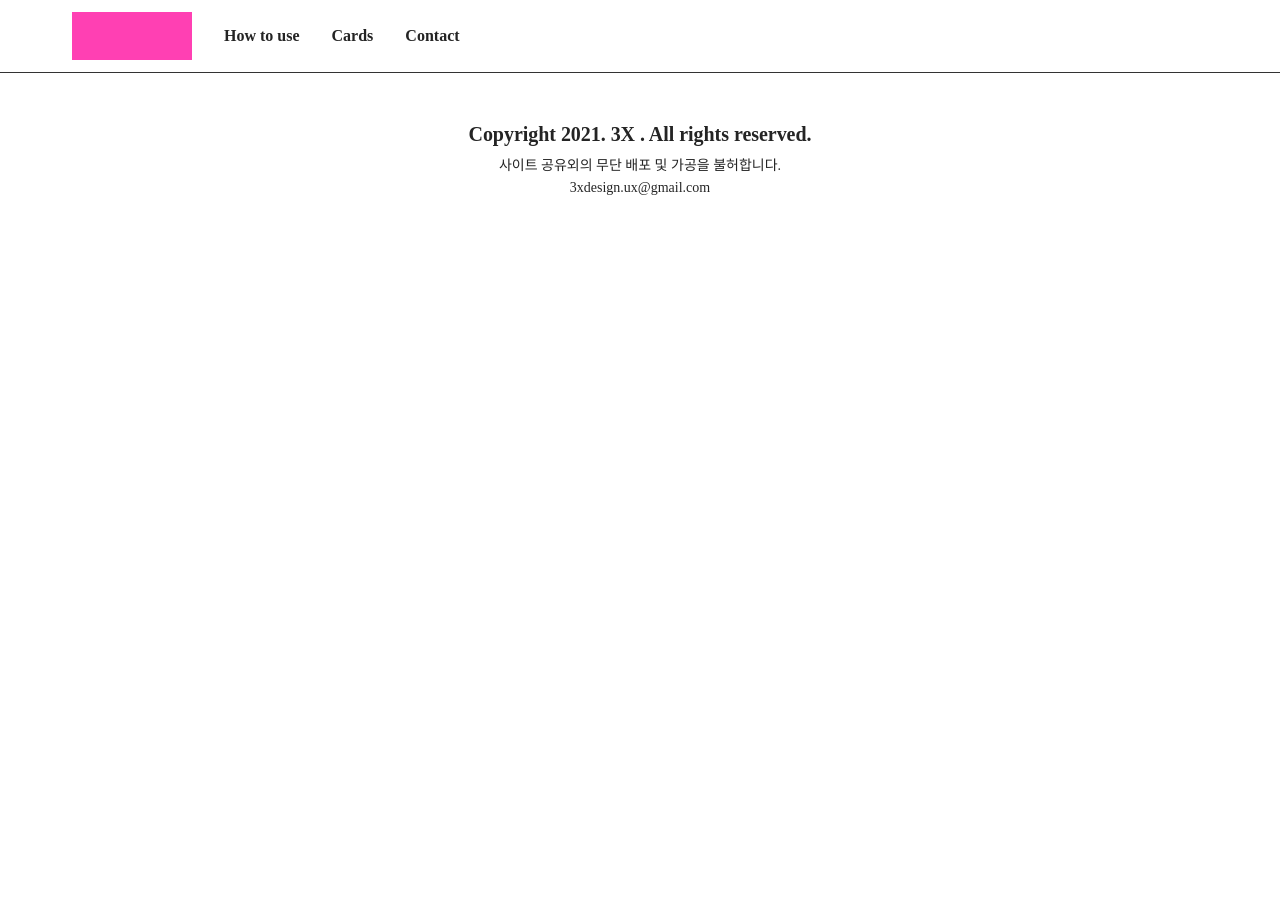
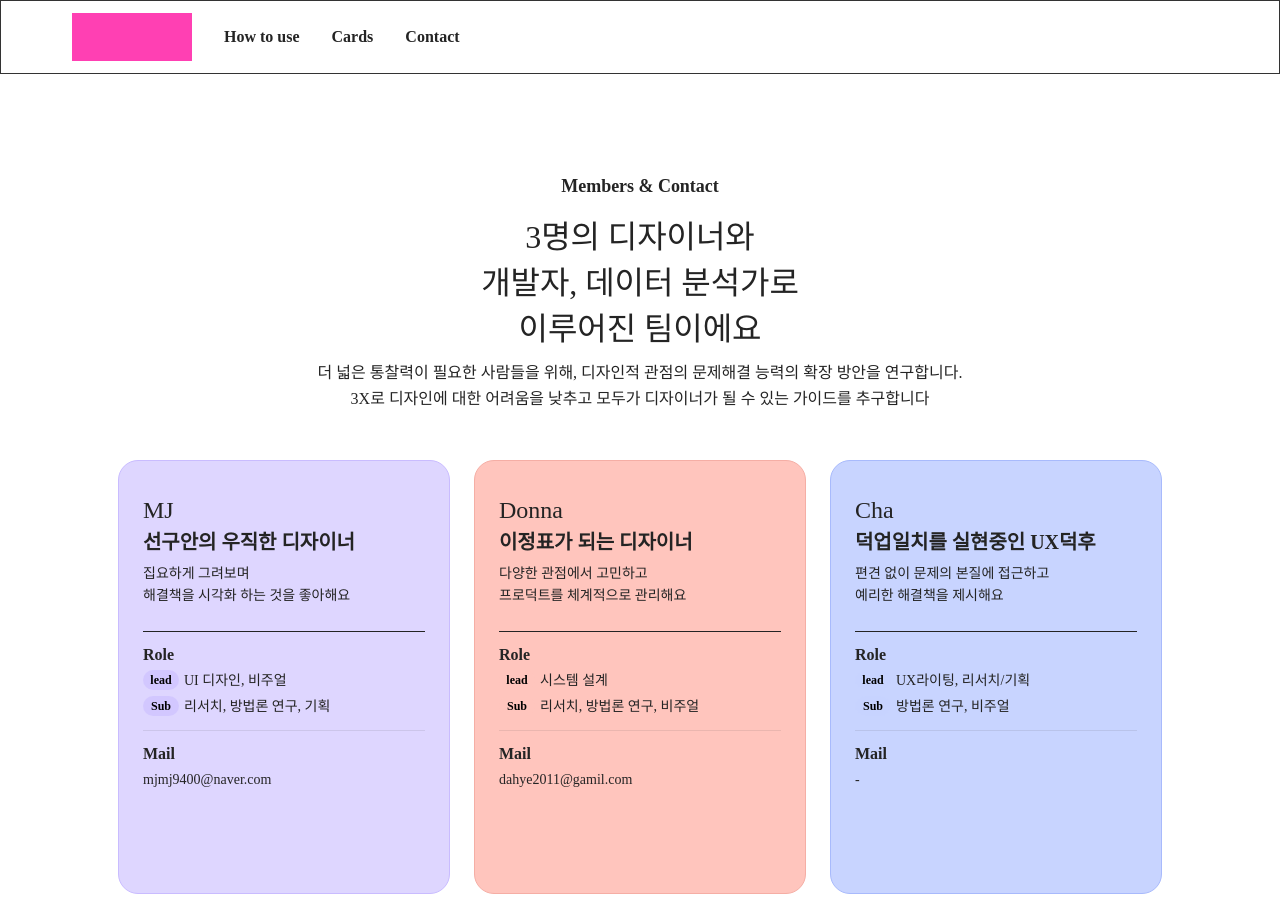
Before and after one commit to scd7896/3x_ux_card, a Next.js app: page /contact in a window 1280 px wide. Shown: the top 916 px of the page. Before the commit the page ends 800 px from the top, so only its background shows below. Built offline with nearby package versions, Linux system fonts and the light colour scheme; a web font is replaced by a local one.

Commit message:
feat: contact 페이지 작성 완료

```diff
--- a/components/layout/HeaderNav.module.css
+++ b/components/layout/HeaderNav.module.css
@@ -4,6 +4,7 @@
 	justify-content: center;
 	padding: 12px 0 12px 5%;
 	box-sizing: border-box;
+	border: 1px solid var(--gray_80);
 }
 
 .nav {
--- a/components/layout/HeaderNav.tsx
+++ b/components/layout/HeaderNav.tsx
@@ -13,7 +13,7 @@ export default function HeaderNav() {
 				<Link className={styles.link} href="/cards">
 					<ButtonText level={1}>Cards</ButtonText>
 				</Link>
-				<Link className={styles.link}>
+				<Link className={styles.link} href="/contact">
 					<ButtonText level={1}>Contact</ButtonText>
 				</Link>
 			</nav>
--- /dev/null
+++ b/components/services/contact/ContactBody.module.css
@@ -0,0 +1,13 @@
+.wrapper {
+	display: flex;
+	justify-content: center;
+
+	margin-bottom: 120px;
+}
+
+.cardListWrapper {
+	display: grid;
+	grid-template-columns: 1fr 1fr 1fr;
+	grid-column-gap: 24px;
+	grid-row-gap: 24px;
+}
--- /dev/null
+++ b/components/services/contact/ContactBody.tsx
@@ -0,0 +1,17 @@
+import styles from "./ContactBody.module.css";
+import ContactCard, { ContactEmptyCard } from "./ContactCard";
+
+const members = ["mj", "donna", "cha", "server", "iron"];
+
+export default function ContactBody() {
+	return (
+		<section className={styles.wrapper}>
+			<div className={styles.cardListWrapper}>
+				{members.map((it) => (
+					<ContactCard key={it} member={it as any} />
+				))}
+				<ContactEmptyCard />;
+			</div>
+		</section>
+	);
+}
--- /dev/null
+++ b/components/services/contact/ContactTitle.tsx
@@ -0,0 +1,22 @@
+import Body from "../../text/Body";
+import SubTitle from "../../text/SubTitle";
+import Title from "../../text/Title";
+
+export default function ContactTitle() {
+	return (
+		<section style={{ marginBottom: "48px", textAlign: "center", marginTop: "100px" }}>
+			<SubTitle level={2} style={{ display: "block", marginBottom: "16px" }}>
+				Members & Contact
+			</SubTitle>
+			<Title level={2} style={{ marginBottom: "8px" }}>
+				<div>3명의 디자이너와</div>
+				<div>개발자, 데이터 분석가로</div>
+				<div>이루어진 팀이에요</div>
+			</Title>
+			<Body level={2}>
+				<div>더 넓은 통찰력이 필요한 사람들을 위해, 디자인적 관점의 문제해결 능력의 확장 방안을 연구합니다.</div>
+				<div>3X로 디자인에 대한 어려움을 낮추고 모두가 디자이너가 될 수 있는 가이드를 추구합니다</div>
+			</Body>
+		</section>
+	);
+}
--- a/pages/contact/index.tsx
+++ b/pages/contact/index.tsx
@@ -1,10 +1,14 @@
-import { useCallback } from "react";
 import { BodyLayout } from "../../components/layout/Layout";
-import CardList from "../../components/services/cards/CardList";
-import CardsHeader from "../../components/services/cards/Header";
-import MemberFilter from "../../components/services/cards/MemberFilter";
-import StepDescription from "../../components/services/cards/StepDescription";
+import ContactBody from "../../components/services/contact/ContactBody";
+import ContactTitle from "../../components/services/contact/ContactTitle";
 
 export default function ContactPage() {
-	return <BodyLayout></BodyLayout>;
+	return (
+		<BodyLayout>
+			<section>
+				<ContactTitle />
+				<ContactBody />
+			</section>
+		</BodyLayout>
+	);
 }
```
